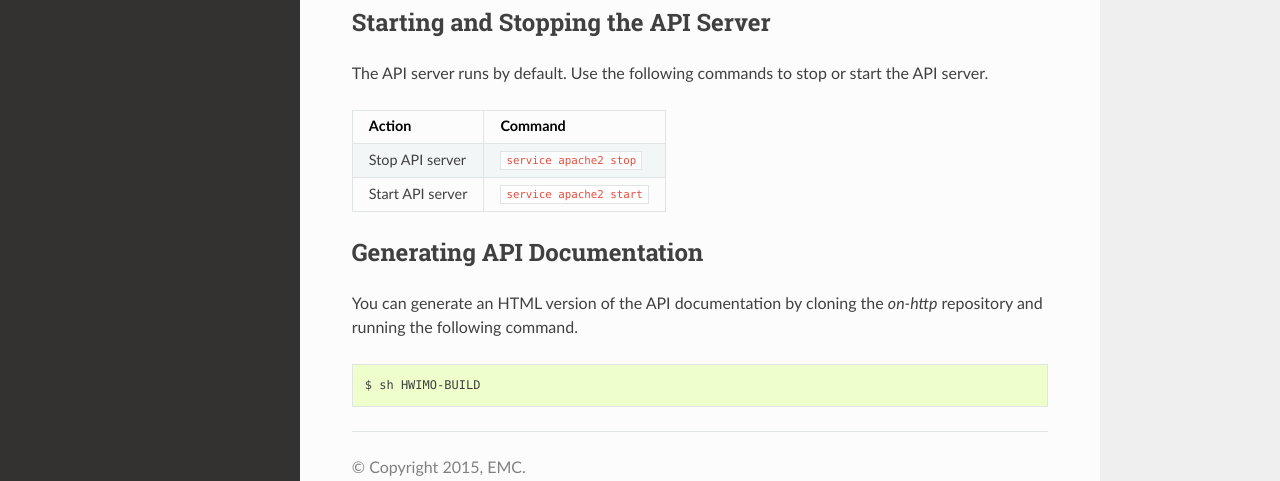
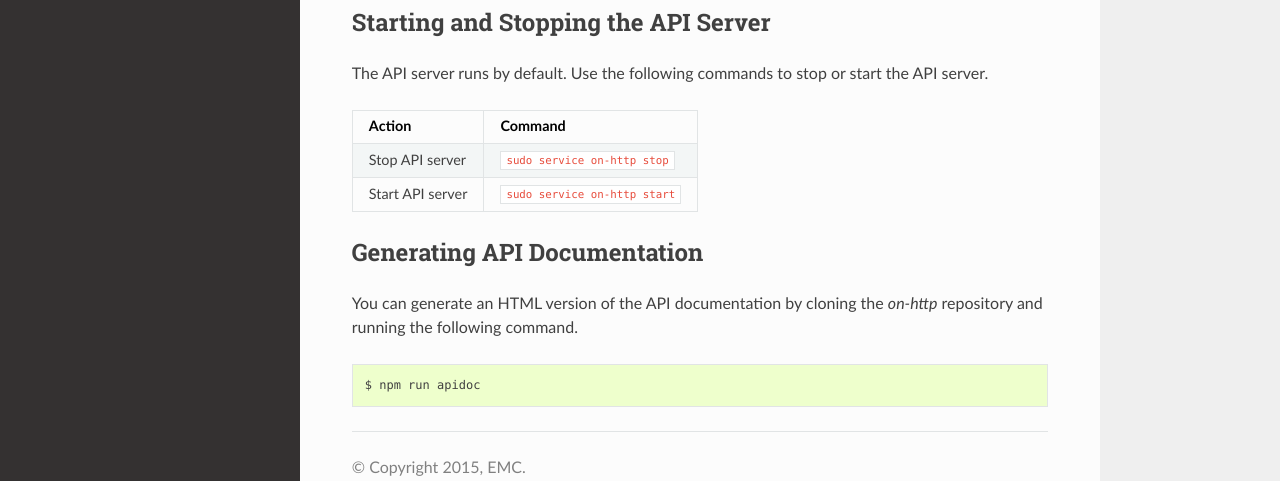
Before and after one commit to RackHD/docs, a Sphinx documentation site: the page built from docs/monorail/monorail_api.rst, in a window 1280 px wide and 1112 px high. Shown: the part 575-1056 px from the top of the window. Built offline with Sphinx 7.4.7 and the Read the Docs theme 2.0.0, drawn with Linux system fonts in a browser that asks for light colours.

Commit message:
updated commands per James King

```diff
--- a/docs/monorail/monorail_api.rst
+++ b/docs/monorail/monorail_api.rst
@@ -26,12 +26,12 @@ Starting and Stopping the API Server
 
 The API server runs by default. Use the following commands to stop or start the API server.
 
-================ ===========================
+================ ===============================
  Action           Command
-================ ===========================
-Stop API server   ``service apache2 stop``
-Start API server  ``service apache2 start``
-================ ===========================
+================ ===============================
+Stop API server   ``sudo service on-http stop``
+Start API server  ``sudo service on-http start``
+================ ===============================
 
 
 Generating API Documentation
@@ -41,4 +41,4 @@ You can generate an HTML version of the API documentation by cloning the *on-htt
 
 .. code::
 
-  $ sh HWIMO-BUILD
+  $ npm run apidoc
```
